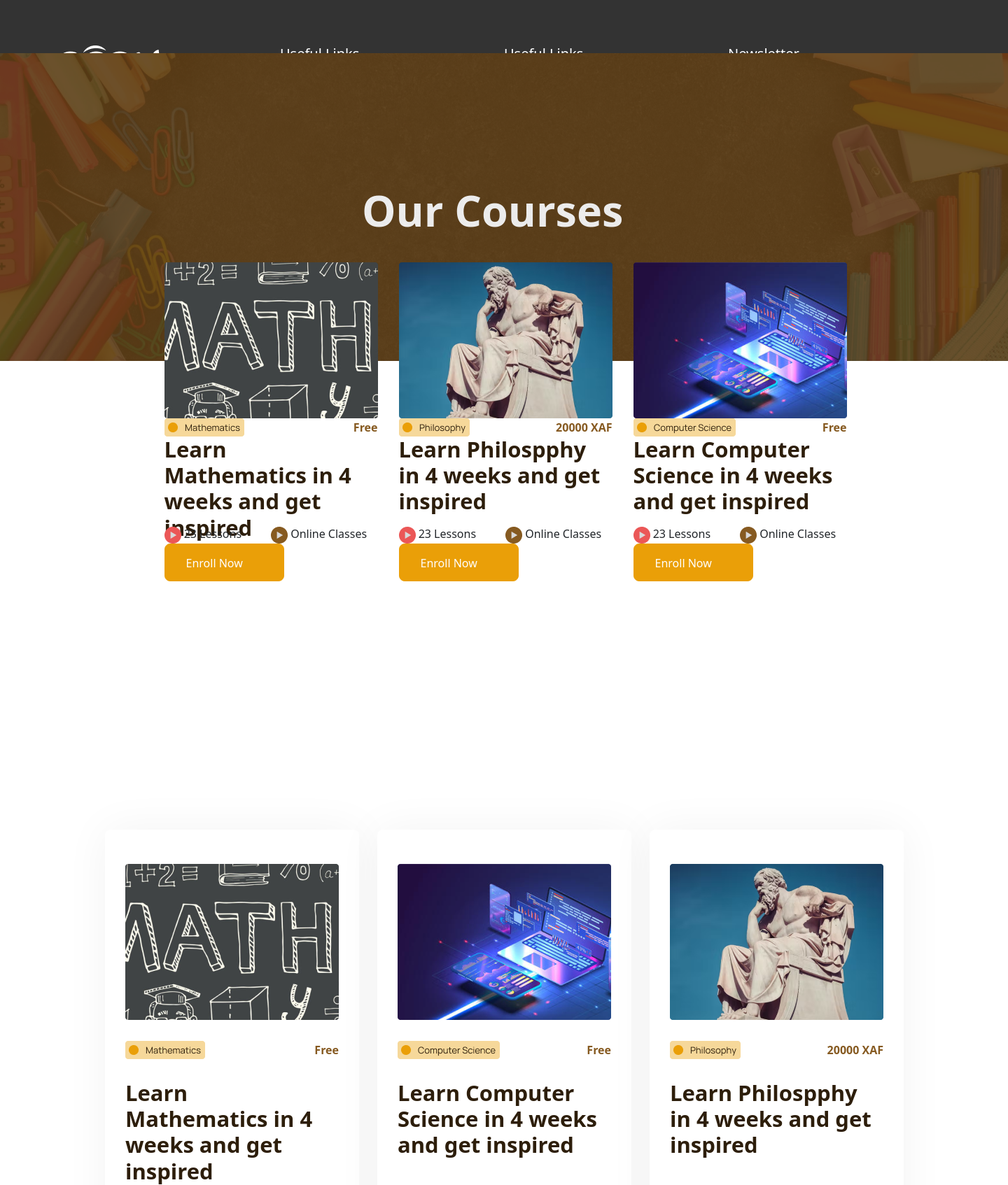
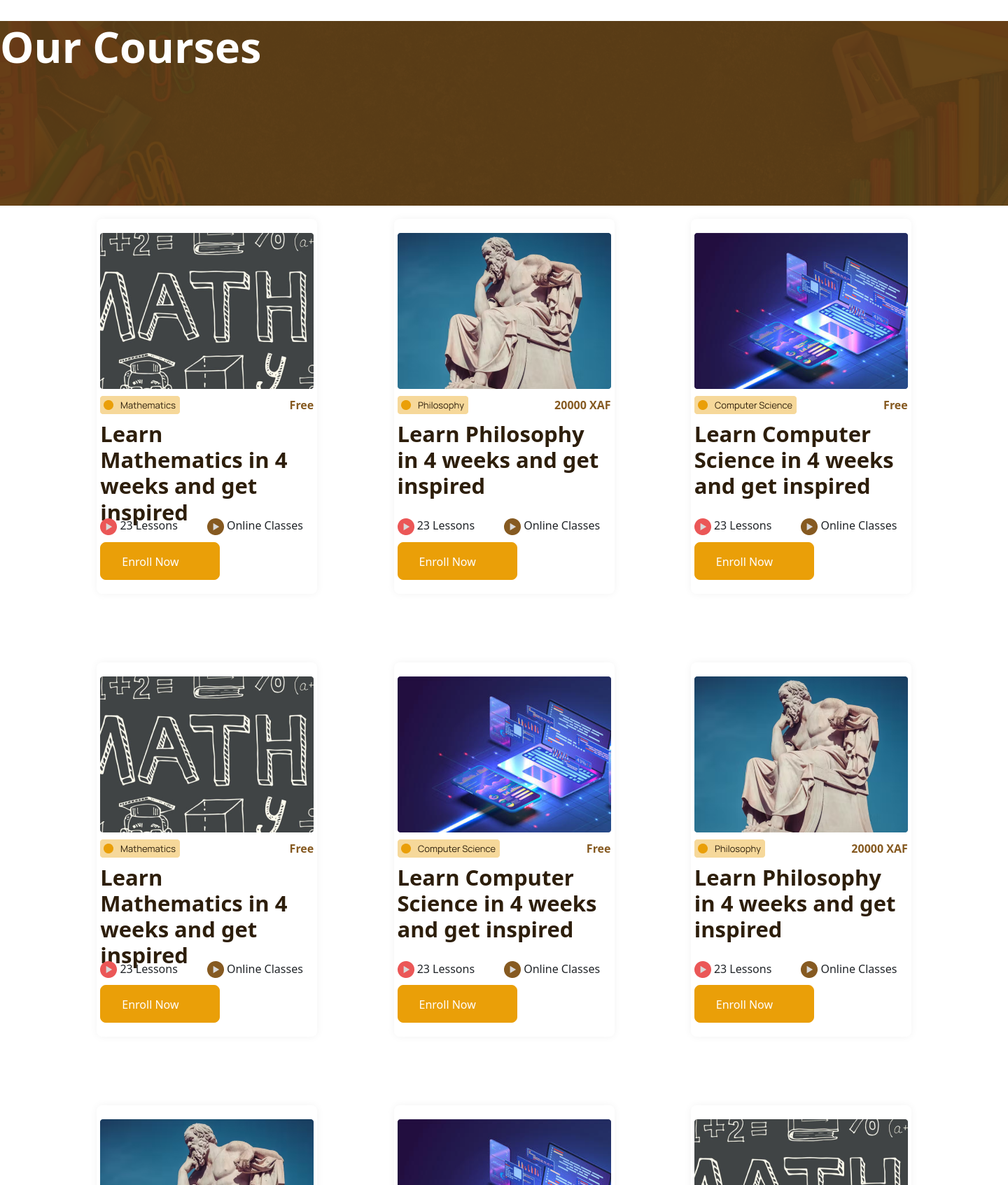
Before and after one commit to FonsahPageo/figma-design, a PHP site: page /courses.html in a window 1440 px wide; the page is wider, and only the part inside the window is pictured. Shown: the part 74-1768 px from the top of that part at 70% size. Run offline with PHP 8.4, Linux system fonts and the light colour scheme.

Commit message:
work update

```diff
--- a/courses.html
+++ b/courses.html
@@ -1,5 +1,6 @@
 <!DOCTYPE html>
 <html lang="en">
+
 <head>
     <meta charset="UTF-8">
     <meta http-equiv="X-UA-Compatible" content="IE=edge">
@@ -9,19 +10,17 @@
     <link rel="stylesheet" href="/styles/courses.css">
     <script src="script/javascript.js"></script>
 </head>
+
 <body>
     <div w3-include-html="header.html" class="top-header"></div>
-    <div w3-include-html="footer.html"></div>
     <div class="courses">
         <p class="courses-para">Our Courses</p>
-        <img src="/images/image 10.png" class="courses-img">
+        <!-- <img src="/images/image 10.png" class="courses-img"> -->
     </div>
-    <section class="courses-section-3">
+    <section class="section-3-course">
         <div class="section-3-content">
-            <div class="maths">
-                <div class="rectangle-5">
+            <div class="course">
                 <img src="/images/Rectangle 5.png" alt="">
-                </div>
                 <div class="maths-content">
                     <div><img src="/images/Frame 29.png" alt=""></div>
                     <div class="mathsfree">Free </div>
@@ -30,35 +29,30 @@
                     <p>Learn Mathematics in 4 weeks and get inspired</p>
                 </div>
                 <div class="maths-content-2">
-                    <div><img src="/images/Group 2.png" alt="">  23 Lessons</div>
-                    <div><img src="/images/Group 2 (1).png" alt="">  Online Classes</div>
+                    <div><img src="/images/Group 2.png" alt=""> 23 Lessons</div>
+                    <div><img src="/images/Group 2 (1).png" alt=""> Online Classes</div>
                 </div>
                 <button type="submit" class="maths-enroll">Enroll Now</button>
             </div>
 
-            <div class="philo">
-                <div class="rectangle-5-1">
+            <div class="course">
                 <img src="/images/Rectangle 5 (1).png" alt="">
-                </div>
                 <div class="maths-content">
                     <div><img src="/images/Frame 29 (1).png" alt=""></div>
                     <div class="mathsfree">20000 XAF</div>
                 </div>
                 <div class="mathspara">
-                    <p>Learn Philospphy in 4 weeks and get inspired</p>
+                    <p>Learn Philosophy in 4 weeks and get inspired</p>
                 </div>
                 <div class="maths-content-2">
-                    <div><img src="/images/Group 2.png" alt="">  23 Lessons</div>
-                    <div><img src="/images/Group 2 (1).png" alt="">  Online Classes</div>
+                    <div><img src="/images/Group 2.png" alt=""> 23 Lessons</div>
+                    <div><img src="/images/Group 2 (1).png" alt=""> Online Classes</div>
                 </div>
                 <button type="submit" class="maths-enroll">Enroll Now</button>
-
             </div>
 
-            <div class="csc">
-                <div class="rectangle-5-2">
+            <div class="course">
                 <img src="/images/Rectangle 5 (2).png" alt="">
-                </div>
                 <div class="maths-content">
                     <div><img src="/images/Frame 29 (2).png" alt=""></div>
                     <div class="mathsfree">Free </div>
@@ -67,16 +61,16 @@
                     <p>Learn Computer Science in 4 weeks and get inspired</p>
                 </div>
                 <div class="maths-content-2">
-                    <div><img src="/images/Group 2.png" alt="">  23 Lessons</div>
-                    <div><img src="/images/Group 2 (1).png" alt="">  Online Classes</div>
+                    <div><img src="/images/Group 2.png" alt=""> 23 Lessons</div>
+                    <div><img src="/images/Group 2 (1).png" alt=""> Online Classes</div>
                 </div>
                 <button type="submit" class="maths-enroll">Enroll Now</button>
             </div>
+        </div>
 
-            <div class="maths-2">
-                <div class="rectangle-5">
+        <div class="section-3-content">
+            <div class="course">
                 <img src="/images/Rectangle 5.png" alt="">
-                </div>
                 <div class="maths-content">
                     <div><img src="/images/Frame 29.png" alt=""></div>
                     <div class="mathsfree">Free </div>
@@ -85,16 +79,14 @@
                     <p>Learn Mathematics in 4 weeks and get inspired</p>
                 </div>
                 <div class="maths-content-2">
-                    <div><img src="/images/Group 2.png" alt="">  23 Lessons</div>
-                    <div><img src="/images/Group 2 (1).png" alt="">  Online Classes</div>
+                    <div><img src="/images/Group 2.png" alt=""> 23 Lessons</div>
+                    <div><img src="/images/Group 2 (1).png" alt=""> Online Classes</div>
                 </div>
                 <button type="submit" class="maths-enroll">Enroll Now</button>
             </div>
 
-            <div class="csc-2">
-                <div class="rectangle-5-2">
+            <div class="course">
                 <img src="/images/Rectangle 5 (2).png" alt="">
-                </div>
                 <div class="maths-content">
                     <div><img src="/images/Frame 29 (2).png" alt=""></div>
                     <div class="mathsfree">Free </div>
@@ -103,34 +95,64 @@
                     <p>Learn Computer Science in 4 weeks and get inspired</p>
                 </div>
                 <div class="maths-content-2">
-                    <div><img src="/images/Group 2.png" alt="">  23 Lessons</div>
-                    <div><img src="/images/Group 2 (1).png" alt="">  Online Classes</div>
+                    <div><img src="/images/Group 2.png" alt=""> 23 Lessons</div>
+                    <div><img src="/images/Group 2 (1).png" alt=""> Online Classes</div>
                 </div>
                 <button type="submit" class="maths-enroll">Enroll Now</button>
             </div>
 
-            <div class="philo-2">
-                <div class="rectangle-5-1">
+            <div class="course">
                 <img src="/images/Rectangle 5 (1).png" alt="">
-                </div>
                 <div class="maths-content">
                     <div><img src="/images/Frame 29 (1).png" alt=""></div>
                     <div class="mathsfree">20000 XAF</div>
                 </div>
                 <div class="mathspara">
-                    <p>Learn Philospphy in 4 weeks and get inspired</p>
+                    <p>Learn Philosophy in 4 weeks and get inspired</p>
                 </div>
                 <div class="maths-content-2">
-                    <div><img src="/images/Group 2.png" alt="">  23 Lessons</div>
-                    <div><img src="/images/Group 2 (1).png" alt="">  Online Classes</div>
+                    <div><img src="/images/Group 2.png" alt=""> 23 Lessons</div>
+                    <div><img src="/images/Group 2 (1).png" alt=""> Online Classes</div>
+                </div>
+                <button type="submit" class="maths-enroll">Enroll Now</button>
+            </div>
+        </div>
+
+        <div class="section-3-content">
+            <div class="course">
+                <img src="/images/Rectangle 5 (1).png" alt="">
+                <div class="maths-content">
+                    <div><img src="/images/Frame 29 (1).png" alt=""></div>
+                    <div class="mathsfree">20000 XAF</div>
+                </div>
+                <div class="mathspara">
+                    <p>Learn Philosophy in 4 weeks and get inspired</p>
+                </div>
+                <div class="maths-content-2">
+                    <div><img src="/images/Group 2.png" alt=""> 23 Lessons</div>
+                    <div><img src="/images/Group 2 (1).png" alt=""> Online Classes</div>
                 </div>
                 <button type="submit" class="maths-enroll">Enroll Now</button>
             </div>
 
-            <div class="maths-3">
-                <div class="rectangle-5">
+            <div class="course">
+                <img src="/images/Rectangle 5 (2).png" alt="">
+                <div class="maths-content">
+                    <div><img src="/images/Frame 29 (2).png" alt=""></div>
+                    <div class="mathsfree">Free </div>
+                </div>
+                <div class="mathspara">
+                    <p>Learn Computer Science in 4 weeks and get inspired</p>
+                </div>
+                <div class="maths-content-2">
+                    <div><img src="/images/Group 2.png" alt=""> 23 Lessons</div>
+                    <div><img src="/images/Group 2 (1).png" alt=""> Online Classes</div>
+                </div>
+                <button type="submit" class="maths-enroll">Enroll Now</button>
+            </div>
+
+            <div class="course">
                 <img src="/images/Rectangle 5.png" alt="">
-                </div>
                 <div class="maths-content">
                     <div><img src="/images/Frame 29.png" alt=""></div>
                     <div class="mathsfree">Free </div>
@@ -139,56 +161,18 @@
                     <p>Learn Mathematics in 4 weeks and get inspired</p>
                 </div>
                 <div class="maths-content-2">
-                    <div><img src="/images/Group 2.png" alt="">  23 Lessons</div>
-                    <div><img src="/images/Group 2 (1).png" alt="">  Online Classes</div>
+                    <div><img src="/images/Group 2.png" alt=""> 23 Lessons</div>
+                    <div><img src="/images/Group 2 (1).png" alt=""> Online Classes</div>
                 </div>
                 <button type="submit" class="maths-enroll">Enroll Now</button>
             </div>
-
-            <div class="csc-3">
-                <div class="rectangle-5-2">
-                    <img src="/images/Rectangle 5 (2).png" alt="">
-                </div>
-                <div class="maths-content">
-                    <div><img src="/images/Frame 29 (2).png" alt=""></div>
-                    <div class="mathsfree">Free </div>
-                </div>
-                <div class="mathspara">
-                    <p>Learn Computer Science in 4 weeks and get inspired</p>
-                </div>
-                <div class="maths-content-2">
-                    <div><img src="/images/Group 2.png" alt="">  23 Lessons</div>
-                    <div><img src="/images/Group 2 (1).png" alt="">  Online Classes</div>
-                </div>
-                <button type="submit" class="maths-enroll">Enroll Now</button>
-            </div>
-
-            <div class="philo-3">
-                <div class="rectangle-5-1">
-                    <img src="/images/Rectangle 5 (1).png" alt="">
-                </div>
-                <div class="maths-content">
-                    <div><img src="/images/Frame 29 (1).png" alt=""></div>
-                    <div class="mathsfree">20000 XAF</div>
-                </div>
-                <div class="mathspara">
-                    <p>Learn Philospphy in 4 weeks and get inspired</p>
-                </div>
-                <div class="maths-content-2">
-                    <div><img src="/images/Group 2.png" alt="">  23 Lessons</div>
-                    <div><img src="/images/Group 2 (1).png" alt="">  Online Classes</div>
-                </div>
-                <button type="submit" class="maths-enroll">Enroll Now</button>
-            </div>
-
-        </div>
-        <div class="scroll">
-
         </div>
     </section>
 
+    <div w3-include-html="footer.html"></div>
     <script>
         includeHTML();
     </script>
 </body>
+
 </html>
--- a/footer.html
+++ b/footer.html
@@ -68,7 +68,7 @@
                 <p class="info">Don't miss our latest news</p>
                </form>
             </div>
-            <img src="Line2.png" id="line-2"><br><br><br>
+            <hr class="line-2"><br><br><br>
         </div>
 
         <div class="footer-bottom">
--- a/styles/courses.css
+++ b/styles/courses.css
@@ -1,145 +1,32 @@
 .courses{
-    position: absolute;
-    width: 100vw;
-    height: 440px;
-    left: 0px;
-    top: 120px;
-    background: #5E3F17;
+    /* width: 100vw; */
+    height: 264px;
+    background: url(/images/image\ 10.png);
+    background-color: #5E3F17;
+    background-position: center;
+    background-repeat: no-repeat;
+    background-blend-mode: overlay;
+    /* align-items: center; */
+    /* align-content: center; */
+    /* justify-content: center; */
 }
 
-.courses-img{
-    position: relative;
-    background-position: center center;
-    background-repeat: no-repeat;
-    background-attachment: fixed;
-    background-size: cover;
-    /* opacity: 0.9; */
+.section-3-courses{
+    display: flex;
+    /* width: 100%; */
+    flex-direction: column;
+    justify-content: space-between;
 }
-
 .courses-para{
-    position: absolute;
-    left: 517px;
-    top: 188px;
+    /* position: absolute; */
+    /* left: 517px; */
+    /* top: 188px; */
     font-style: normal;
     font-weight: 700;
     font-size: 61px;
     line-height: 120%;
-    color: white
+    color: white;
+    display: flex;
+    align-items: center;
+    text-align: center;
 }
-
-.courses-section-3{
-    position: absolute;
-    width: 100vw;
-    height: 487px;
-    left: 2px;
-    top: 400px;
-}
-
-.courses-section-3 p{
-    width: 290px;
-    height: 111px;
-    font-style: normal;
-    font-weight: 600;
-    font-size: 31px;
-    line-height: 120%;
-    color: #2D1E0B;
-    flex: none;
-    order: 1;
-    flex-grow: 0;
-}
-
-.maths-2{
-    display: flex;
-    flex-direction: column;
-    align-items: flex-start;
-    padding: 49px 29px;
-    gap: 30px;
-    position: absolute;
-    width: 363px;
-    height: 616px;
-    left: 148px;
-    top: 860px;
-    background: #FFFFFF;
-    box-shadow: 0px 0px 64px rgba(0, 0, 0, 0.05);
-    border-radius: 8px;
-}
-
-.csc-2{
-    display: flex;
-    flex-direction: column;
-    align-items: flex-start;
-    padding: 49px 29px;
-    gap: 30px;
-    position: absolute;
-    width: 363px;
-    height: 616px;
-    left: 537px;
-    top: 860px;
-    background: #FFFFFF;
-    box-shadow: 0px 0px 64px rgba(0, 0, 0, 0.05);
-    border-radius: 8px;
-}
-
-.philo-2{
-    display: flex;
-    flex-direction: column;
-    align-items: flex-start;
-    padding: 49px 29px;
-    gap: 30px;
-    position: absolute;
-    width: 363px;
-    height: 616px;
-    left: 926px;
-    top: 860px;
-    background: #FFFFFF;
-    box-shadow: 0px 0px 64px rgba(0, 0, 0, 0.05);
-    border-radius: 8px;
-}
-
-.maths-3{
-    display: flex;
-    flex-direction: column;
-    align-items: flex-start;
-    padding: 49px 29px;
-    gap: 30px;
-    position: absolute;
-    width: 363px;
-    height: 616px;
-    left: 926px;
-    top: 1510px;
-    background: #FFFFFF;
-    box-shadow: 0px 0px 64px rgba(0, 0, 0, 0.05);
-    border-radius: 8px;
-}
-
-.philo-3{
-    display: flex;
-    flex-direction: column;
-    align-items: flex-start;
-    padding: 49px 29px;
-    gap: 30px;
-    position: absolute;
-    width: 363px;
-    height: 616px;
-    left: 150px;
-    top: 1510px;
-    background: #FFFFFF;
-    box-shadow: 0px 0px 64px rgba(0, 0, 0, 0.05);
-    border-radius: 8px;
-}
-
-.csc-3{
-    display: flex;
-    flex-direction: column;
-    align-items: flex-start;
-    padding: 49px 29px;
-    gap: 30px;
-    position: absolute;
-    width: 363px;
-    height: 616px;
-    left: 532px;
-    top: 1510px;
-    background: #FFFFFF;
-    box-shadow: 0px 0px 64px rgba(0, 0, 0, 0.05);
-    border-radius: 8px;
-}
--- a/styles/footer.css
+++ b/styles/footer.css
@@ -1,10 +1,10 @@
 .footer-2{
     padding: 65px 80px 2px 80px;
-    position: relative;
+    /* position: relative; */
     width: 100%;
     height: 432px;
-    left: 0;
-    bottom: 0;
+    /* left: 0; */
+    /* bottom: 0; */
     /* top: 3625px; */
     background: #333333;
     color: #fff;
@@ -110,19 +110,20 @@
 }
 
 .submit-button .icon-rtl img{
-    position: absolute;
+    /* position: absolute; */
     left: 81%;
     right: 4.17%;
-    top: 44.3%;
+    /* top: 44.3%; */
     bottom: 12.5%;
 }
 
 #line-2{
-    position: absolute;
+    /* position: absolute; */
     width: 100%;
-    height: 0px;
-    left: 149px;
-    top: 365px;
+    /* height: 0px; */
+    /* left: 149px; */
+    /* top: 365px; */
     opacity: 0.5;
-    border: 1px solid #EA9F08;
+    color: #EA9F08;
+
 }
--- a/styles/style.css
+++ b/styles/style.css
@@ -209,20 +179,20 @@ li{
 .section-3-content{
     display: flex;
     flex-direction: row;
-    justify-content: center;
-    align-items: center;
+    justify-content: space-evenly;
+    /* align-items: center; */
     padding: 49px 29px;
-    gap: 30px;
-    width: 100%;
+    /* gap: 30px; */
+    width: 100vw;
     border-radius: 16px;
 }
 
 .course{
     display: flex;
     flex-direction: column;
-    padding: 49px 29px;
+    padding: 20px 5px;
     gap: 10px;
-    box-shadow: 0px 0px 64px rgb(0 0 0 / 5%);
+    box-shadow: 0px 0px 12px rgb(0 0 0 / 5%);
     border-radius: 8px;
 }
 
```
Also changed, not shown: other parts of styles/style.css (+21 -51 lines), index.html (+3 -16 lines). Lines whose indentation alone changed are shown as unchanged.
